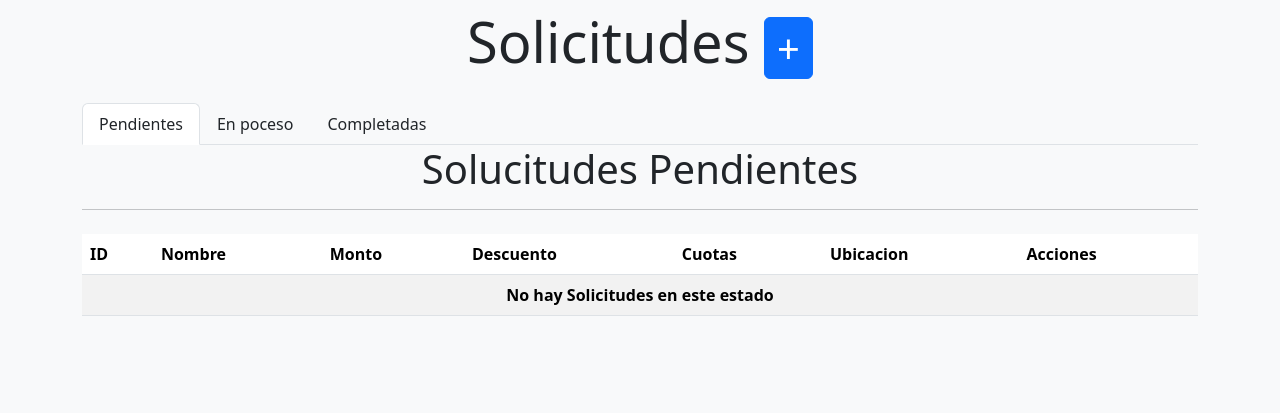
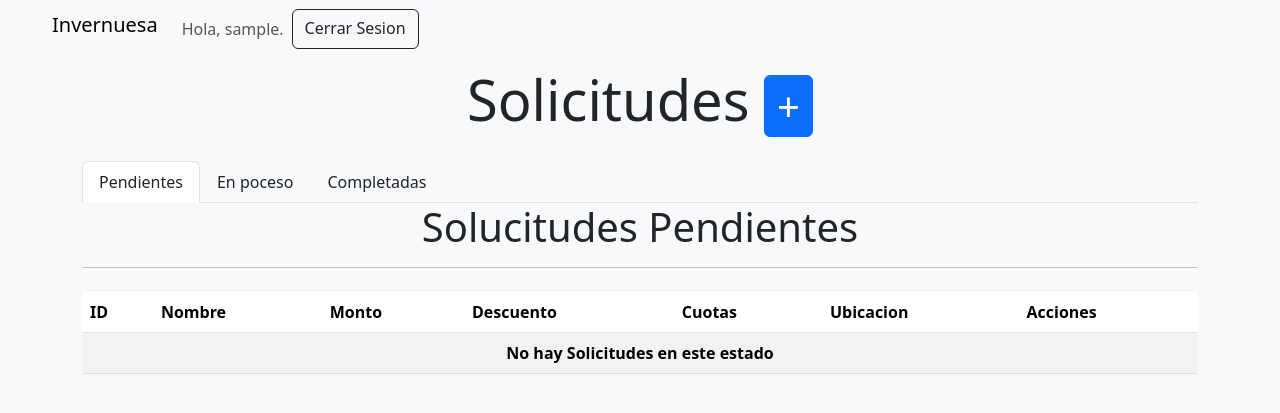
Before and after one commit to expiracionrd/sistema, a Flask app: page /requests in a window 1280 px wide. Shown: the top 413 px of the page. Run offline with Flask 3, Linux system fonts and the light colour scheme; the visitor is signed in with stand-in values (Sample User, id 1); data that the repository does not hold is empty.

Commit message:
Last-commit

```diff
--- a/src/apps/requests/router.py
+++ b/src/apps/requests/router.py
@@ -1,5 +1,5 @@
-from flask import Blueprint, request, redirect, url_for
-from flask import render_template, request
+from flask import Blueprint, redirect, url_for
+from flask import render_template, request, flash
 from flask_login import login_required
 from .forms import RequestsForm
 from .models import Requests
@@ -8,6 +8,11 @@ from .schemas import RequestOut
 
 
 bp = Blueprint("requests", __name__, template_folder="./templates")
+
+@bp.route("/")
+@login_required
+def home():
+    return redirect(url_for('requests.create_request'))
 
 
 @bp.route("/requests")
@@ -47,7 +52,15 @@ def create_request():
             db.session.add(create)
             db.session.commit()
 
-            return redirect(url_for('requests.requests_list'))
+
+
+
+            flash("Solicitud enviada", "info")
+            form = RequestsForm({})
+
+            return render_template("request/request-create.html", form=form)
+
+
 
         return render_template("request/request-create.html", form=form)
 
--- a/src/apps/requests/templates/request/request-list.html
+++ b/src/apps/requests/templates/request/request-list.html
@@ -3,6 +3,9 @@
 {% block title %}Solicitudes{% endblock title %}
 
 {% block content %}
+
+    {% include "components/navbar.html" %}
+
     <div class="container" id="app">
         <template v-if="open" >
             <div
@@ -19,6 +22,7 @@
                         </button>
                     </div>
 
+                    <template v-if="deleteId==false">
                         <form method="POST" @submit.prevent="editRequest()">
                             <div class="form-group my-2">
                                 <label for="state">Estado de Solicitudes</label>
@@ -31,6 +35,20 @@
 
                             <input type="submit" class="btn btn-primary">
                         </form>
+                    </template>
+                    <template v-else>
+                        <div>
+                            <h4>Estas seguro que quieres eliminar</h4>
+
+                            <div class="d-flex w-100 justify-content-center align-items-center">
+                                <button class="btn d-block w-100 btn-danger me-2">
+                                    Eliminar
+                                </button>
+
+                                <button class="btn d-block w-100 btn-warning ms-2" @click="()=>{open=false; deleteId=false;}">Cancelar</button>
+                            </div>
+                        </div>
+                    </template>
 
                 </div>
             </div>
@@ -238,7 +256,7 @@
                                                 <i class="fa-solid fa-pen"></i>
                                             </button>
 
-                                            <button class="btn btn-danger" @click="deleteRequest(rc.id)">
+                                            <button class="btn btn-danger" @click="openModalDelete(rc.id)">
                                                 <i class="fa-solid fa-trash"></i>
                                             </button>
                                         </td>
@@ -287,6 +305,7 @@
                     requestProceso:[],
                     requestCompletados:[],
                     open: false,
+                    deleteId:false,
                     tabSelected: "pendiente"
                 }
             },
@@ -346,7 +365,9 @@
                     console.log(data)
 
                     await this.fetchRequests()
+
                 },
+
                 setTabSelected(state){
                     this.tabSelected = state
                 }
--- /dev/null
+++ b/src/templates/components/navbar.html
@@ -0,0 +1,24 @@
+<nav class="navbar navbar-expand-lg bg-body-tertiary">
+    <div class="container-fluid" style="max-width: 1200px;">
+        <h2 class="navbar-brand" >Invernuesa</h2>
+
+        <button class="navbar-toggler" type="button" data-bs-toggle="collapse" data-bs-target="#navbarNav" aria-controls="navbarNav" aria-expanded="false" aria-label="Toggle navigation">
+            <span class="navbar-toggler-icon"></span>
+        </button>
+
+        <div class="collapse navbar-collapse" id="navbarNav" >
+            <ul class="navbar-nav d-flex justify-content-between align-items-center w-100">
+                {% if cu %}
+                <li class="nav-item">
+                    <a class="nav-link" aria-current="page" href="{{ url_for('requests.requests_list') }}">Admin</a>
+                </li>
+                {% endif %}
+
+                <li class="nav-item d-flex">
+                    <span href="" class="nav-link">Hola, {{ current_user.username }}.</span>
+                    <a class="btn btn-outline-dark" aria-current="page" href="{{ url_for('auth.logout') }}">Cerrar Sesion</a>
+                </li>
+            </ul>
+        </div>
+    </div>
+</nav>
```
Also changed, not shown: src/apps/auth/router.py (+10 -3 lines), src/apps/requests/templates/request/request-create.html (+13 -1 lines), instance/project.db. Lines whose indentation alone changed are shown as unchanged.
